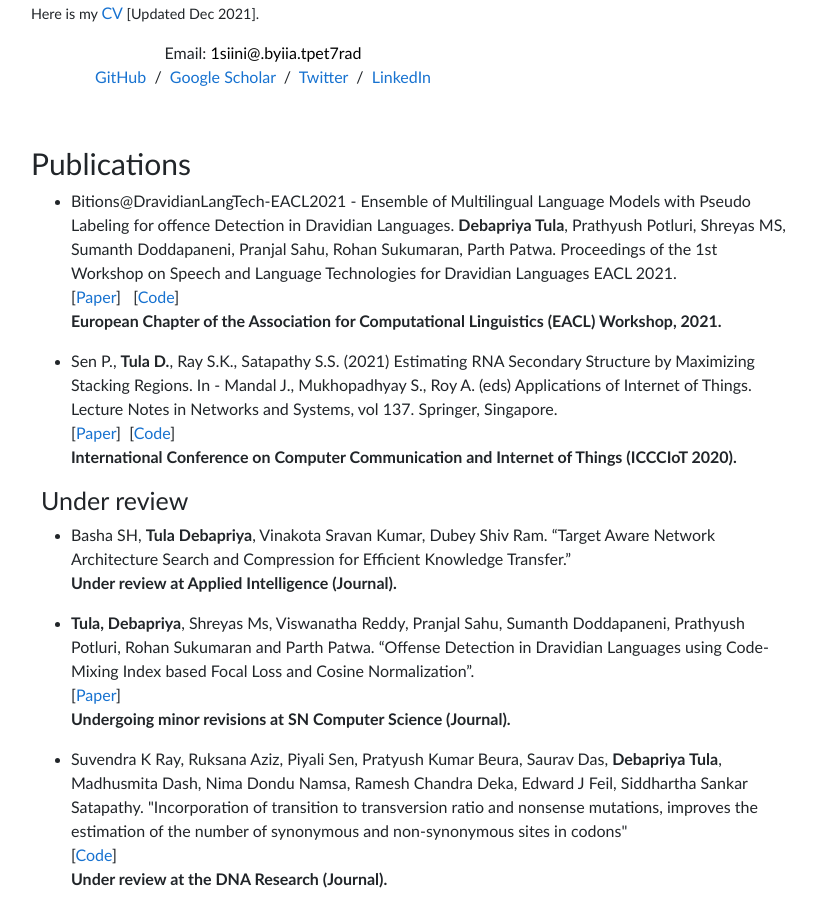
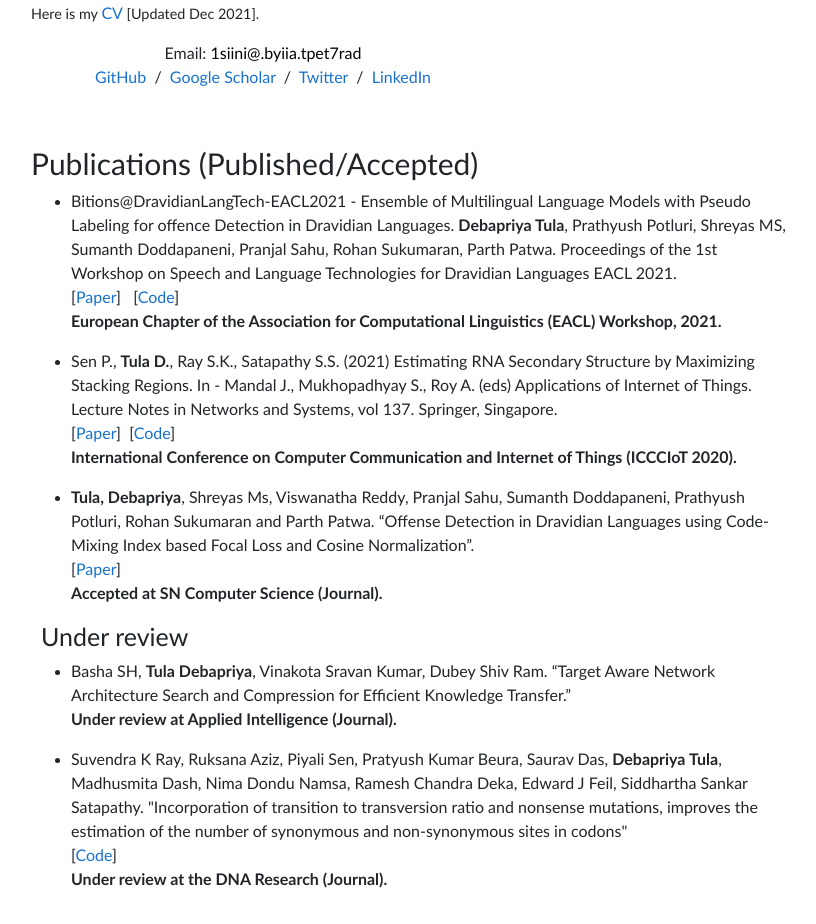
Before and after one commit to Debapriya-Tula/Debapriya-Tula.github.io, a plain HTML site: page index.html in a window 1280 px wide. Shown: the part 726-1650 px from the top of the page, without its empty margins (229-1045 px from the left). Drawn offline with nearby package versions, Linux system fonts and the light colour scheme.

Commit message:
Journal update

```diff
--- a/index.html
+++ b/index.html
@@ -168,7 +168,7 @@
             <tbody>
               <tr>
                 <td style="padding:20px;width:100%;vertical-align:middle">
-                  <h2>Publications</h2>
+                  <h2>Publications (Published/Accepted)</h2>
                   <ul>
                     <li>
                       <p>
@@ -197,6 +197,18 @@
                         <span style="font-weight:1000">International Conference on Computer Communication and Internet of Things (ICCCIoT 2020).<br>
                       </p>
                     </li>
+
+                    <li>
+                      <p>
+                        <span style="font-weight:1000">Tula, Debapriya</span>, Shreyas Ms, Viswanatha Reddy, Pranjal Sahu, Sumanth Doddapaneni, Prathyush
+                          Potluri, Rohan Sukumaran and Parth Patwa.
+                          “Offense Detection in Dravidian Languages using Code-Mixing Index based Focal Loss and Cosine
+                          Normalization”.<br>
+                          [<a href="https://arxiv.org/abs/2111.06916" target="_blank">Paper</a>]<br>
+                          <span style="font-weight:1000">Accepted at SN Computer Science (Journal).</span><br>
+                      </p>
+                    </li>
+
                   </ul>
 
                   <h3 style="padding-left:10px">Under review</h3>
@@ -208,17 +220,6 @@
                           Architecture Search
                           and Compression for Efficient Knowledge Transfer.” <br>
                           <span style="font-weight:1000">Under review at Applied Intelligence (Journal).</span><br>
-                      </p>
-                    </li>
-
-                    <li>
-                      <p>
-                        <span style="font-weight:1000">Tula, Debapriya</span>, Shreyas Ms, Viswanatha Reddy, Pranjal Sahu, Sumanth Doddapaneni, Prathyush
-                          Potluri, Rohan Sukumaran and Parth Patwa.
-                          “Offense Detection in Dravidian Languages using Code-Mixing Index based Focal Loss and Cosine
-                          Normalization”.<br>
-                          [<a href="https://arxiv.org/abs/2111.06916" target="_blank">Paper</a>]<br>
-                          <span style="font-weight:1000">Undergoing minor revisions at SN Computer Science (Journal).</span><br>
                       </p>
                     </li>
 
```
